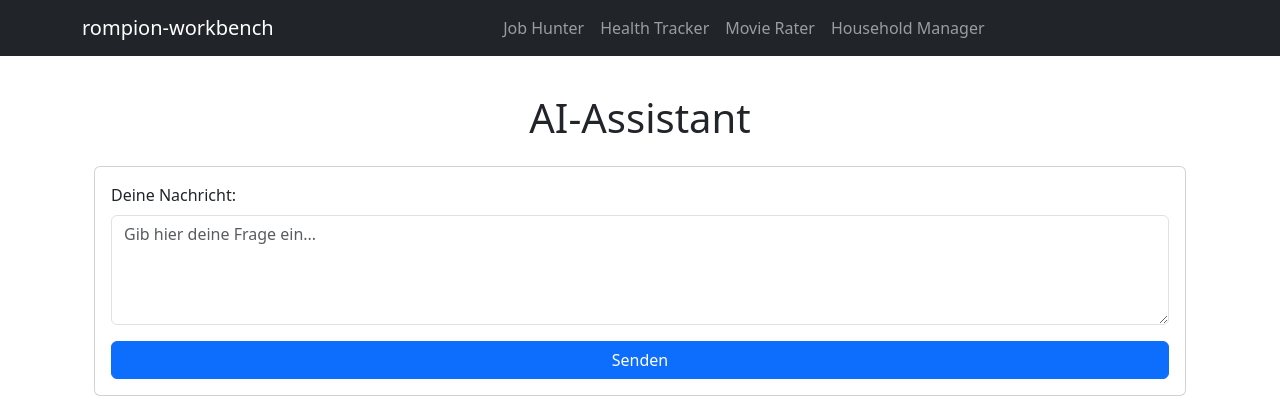
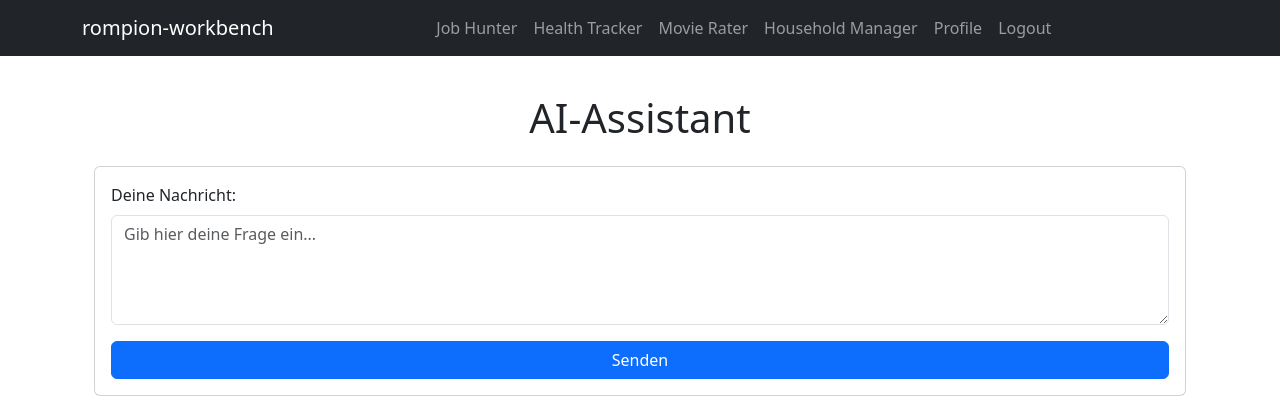
Before and after one commit to rompio/ai-workbench, a Django app: page /ai_assistant/ in a window 1280 px wide. Shown: the top 420 px of the page. Run offline with Django 5.2, Linux system fonts and the light colour scheme; the visitor is signed in with stand-in values (Sample User, id 1); parts of the project's set-up code (start-up, migrations or seed data) failed here and were passed over.

Commit message:
fix logout and profile in navbar

```diff
--- a/templates/base.html
+++ b/templates/base.html
@@ -89,9 +89,29 @@
           </li>
           {% endwith %}
         </ul>
-      </div>
-    </div>
-  </nav>
+         <!-- Right-aligned user section -->
+
+                <ul class="navbar-nav">
+
+                    {% if user.is_authenticated %}
+
+                        <li class="nav-item"><a class="nav-link" href="{% url 'users:profile' %}">Profile</a></li>
+
+                        <li class="nav-item"><a class="nav-link" href="{% url 'users:logout' %}">Logout</a></li>
+
+                    {% else %}
+
+                        <li class="nav-item"><a class="nav-link" href="{% url 'users:login' %}">Login</a></li>
+
+                    {% endif %}
+
+                </ul>
+
+            </div>
+
+        </div>
+
+    </nav>
 
   <div class="page-wrapper">
     <div class="container content-wrapper">
```
